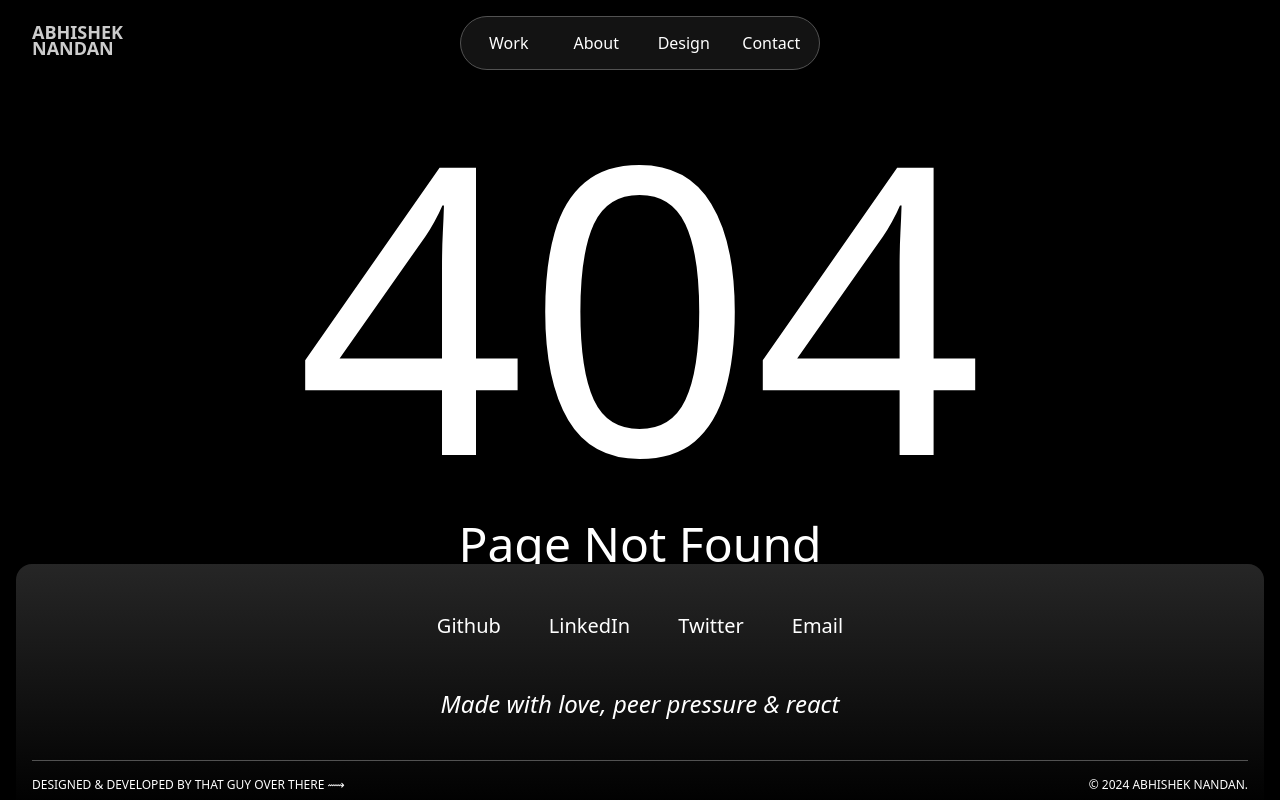
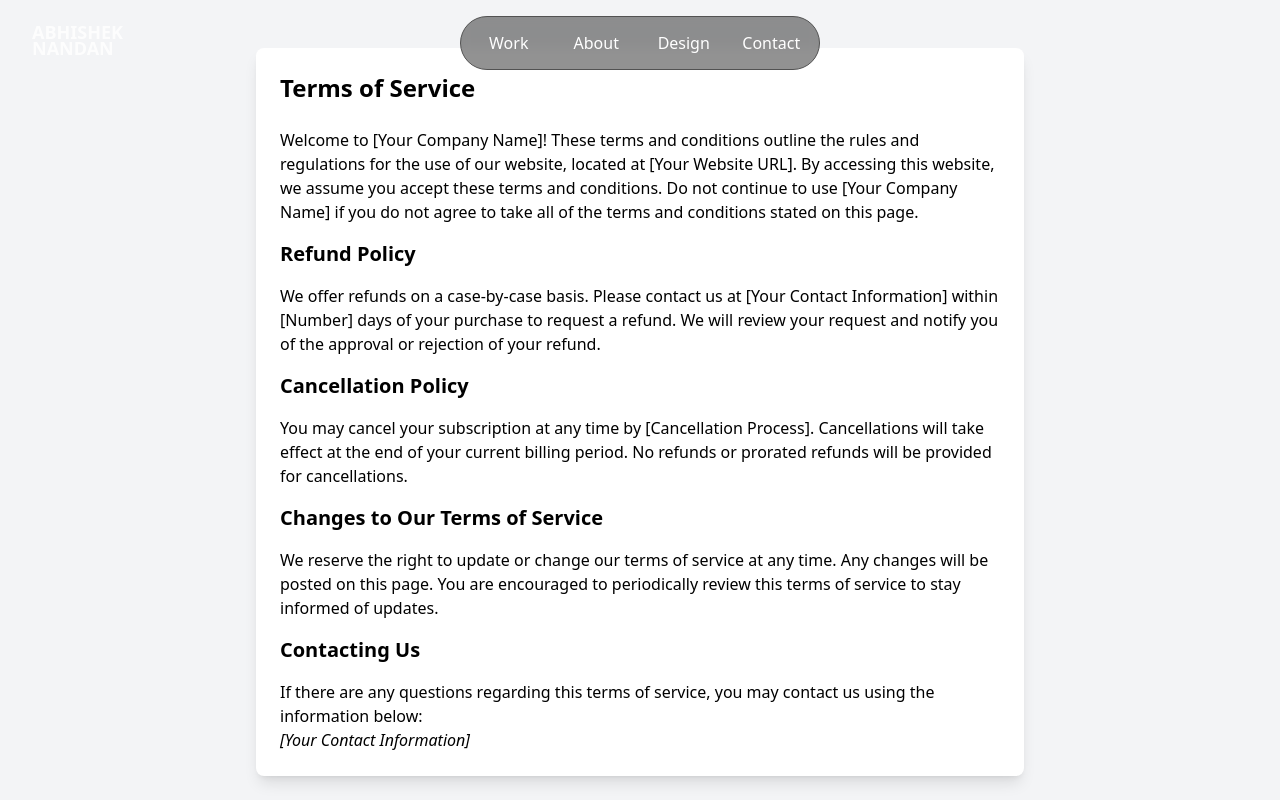
Before and after one commit to kronocodes/portfolio, a React (Vite) app: page /terms-of-service in a window 1280 px wide. Shown: the top 800 px of the page. Built offline with nearby package versions, Linux system fonts and the light colour scheme.

Commit message:
updation

```diff
--- /dev/null
+++ b/src/Components/Cancellation.jsx
@@ -0,0 +1,35 @@
+import React from 'react';
+
+const Cancellation = () => {
+  return (
+    <div className="bg-gray-100 min-h-screen py-12 px-4 sm:px-6 lg:px-8">
+      <div className="max-w-3xl mx-auto bg-white p-6 rounded-lg shadow-lg">
+        <h1 className="text-2xl font-bold mb-6">Cancellation & Refund Policy</h1>
+
+        <h2 className="text-xl font-bold mb-4">Cancellation Policy</h2>
+
+        <p className="mb-4">
+          You may cancel your subscription at any time by [Cancellation Process]. Cancellations will take effect at the end of your current billing period.
+          No refunds or prorated refunds will be provided for cancellations.
+        </p>
+
+        <h2 className="text-xl font-bold mb-4">Refund Policy</h2>
+
+        <p className="mb-4">
+          We offer refunds on a case-by-case basis. Please contact us at [Your Contact Information] within [Number] days of your purchase to request a refund.
+          We will review your request and notify you of the approval or rejection of your refund.
+        </p>
+
+        <h2 className="text-xl font-bold mb-4">Contacting Us</h2>
+
+        <p>
+          If there are any questions regarding this cancellation & refund policy, you may contact us using the information below:
+        </p>
+
+        <p className="italic">[Your Contact Information]</p>
+      </div>
+    </div>
+  );
+};
+
+export default Cancellation;
--- /dev/null
+++ b/src/Components/Privacy.jsx
@@ -0,0 +1,64 @@
+import React from 'react';
+
+const Privacy = () => {
+  return (
+    <div className="bg-gray-100 min-h-screen py-12 px-4 sm:px-6 lg:px-8">
+      <div className="max-w-3xl mx-auto bg-white p-6 rounded-lg shadow-lg">
+        <h1 className="text-2xl font-bold mb-6">Privacy Policy</h1>
+
+        <p className="mb-4">
+          [Your Company Name] is committed to protecting the privacy and security of your personal information.
+          This Privacy Policy explains how we collect, use, disclose, and safeguard your information when you visit our website
+          [Your Website URL] including any other media form, media channel, mobile website, or mobile application related or connected thereto (collectively, the "Site").
+          Please read this privacy policy carefully. If you do not agree with the terms of this privacy policy, please do not access the site.
+        </p>
+
+        <h2 className="text-xl font-bold mb-4">Information We Collect</h2>
+
+        <p className="mb-4">
+          We collect information from you when you visit our website, register an account, fill out a form, make a purchase, subscribe to our newsletter,
+          respond to a survey, or otherwise interact with us. The types of information we collect may include your name, email address, mailing address,
+          phone number, billing information, and any other information you choose to provide.
+        </p>
+
+        <h2 className="text-xl font-bold mb-4">How We Use Your Information</h2>
+
+        <p className="mb-4">
+          We may use the information we collect from you to personalize your experience, improve our website, process transactions, send periodic emails,
+          administer contests or promotions, respond to customer service requests, and other legitimate business purposes.
+        </p>
+
+        <h2 className="text-xl font-bold mb-4">How We Protect Your Information</h2>
+
+        <p className="mb-4">
+          We implement a variety of security measures to maintain the safety of your personal information when you place an order or enter, submit,
+          or access your personal information.
+        </p>
+
+        <h2 className="text-xl font-bold mb-4">Third-Party Links</h2>
+
+        <p className="mb-4">
+          Occasionally, at our discretion, we may include or offer third-party products or services on our website. These third-party sites have separate
+          and independent privacy policies. We, therefore, have no responsibility or liability for the content and activities of these linked sites.
+        </p>
+
+        <h2 className="text-xl font-bold mb-4">Changes to Our Privacy Policy</h2>
+
+        <p className="mb-4">
+          We reserve the right to update or change our privacy policy at any time. Any changes will be posted on this page. You are encouraged to
+          periodically review this privacy policy to stay informed of updates.
+        </p>
+
+        <h2 className="text-xl font-bold mb-4">Contacting Us</h2>
+
+        <p>
+          If there are any questions regarding this privacy policy, you may contact us using the information below:
+        </p>
+
+        <p className="italic">[Your Contact Information]</p>
+      </div>
+    </div>
+  );
+};
+
+export default Privacy;
--- /dev/null
+++ b/src/Components/Support.jsx
@@ -0,0 +1,34 @@
+import React from 'react';
+
+const Support = () => {
+  return (
+    <div className="bg-gray-100 min-h-screen py-12 px-4 sm:px-6 lg:px-8">
+      <div className="max-w-3xl mx-auto bg-white p-6 rounded-lg shadow-lg">
+        <h1 className="text-2xl font-bold mb-6">Customer Support</h1>
+
+        <p className="mb-4">
+          For any inquiries or assistance, please feel free to reach out to our customer support team. You can contact us using the information provided below:
+        </p>
+
+        <h2 className="text-xl font-bold mb-4">Contact Information</h2>
+
+        <p className="mb-2"><strong>Registered Company Address:</strong></p>
+        <p className="mb-4">[Your Company Address in India]</p>
+
+        <p className="mb-2"><strong>Domestic Telephone Number:</strong></p>
+        <p className="mb-4">[Your Domestic Telephone Number in India]</p>
+
+        <h2 className="text-xl font-bold mb-4">Contact Us</h2>
+
+        <p>
+          If you have any questions or need further assistance, please don't hesitate to contact us via email or phone:
+        </p>
+
+        <p className="mb-2"><strong>Email:</strong> [Your Email Address]</p>
+        <p className="mb-2"><strong>Phone:</strong> [Your Phone Number]</p>
+      </div>
+    </div>
+  );
+};
+
+export default Support;
--- /dev/null
+++ b/src/Components/Tos.jsx
@@ -0,0 +1,48 @@
+import React from 'react';
+
+const Tos = () => {
+  return (
+    <div className="bg-gray-100 min-h-screen py-12 px-4 sm:px-6 lg:px-8">
+      <div className="max-w-3xl mx-auto bg-white p-6 rounded-lg shadow-lg">
+        <h1 className="text-2xl font-bold mb-6">Terms of Service</h1>
+
+        <p className="mb-4">
+          Welcome to [Your Company Name]! These terms and conditions outline the rules and regulations for the use of our website, located at [Your Website URL].
+          By accessing this website, we assume you accept these terms and conditions. Do not continue to use [Your Company Name] if you do not agree to take all
+          of the terms and conditions stated on this page.
+        </p>
+
+        <h2 className="text-xl font-bold mb-4">Refund Policy</h2>
+
+        <p className="mb-4">
+          We offer refunds on a case-by-case basis. Please contact us at [Your Contact Information] within [Number] days of your purchase to request a refund.
+          We will review your request and notify you of the approval or rejection of your refund.
+        </p>
+
+        <h2 className="text-xl font-bold mb-4">Cancellation Policy</h2>
+
+        <p className="mb-4">
+          You may cancel your subscription at any time by [Cancellation Process]. Cancellations will take effect at the end of your current billing period.
+          No refunds or prorated refunds will be provided for cancellations.
+        </p>
+
+        <h2 className="text-xl font-bold mb-4">Changes to Our Terms of Service</h2>
+
+        <p className="mb-4">
+          We reserve the right to update or change our terms of service at any time. Any changes will be posted on this page. You are encouraged to periodically
+          review this terms of service to stay informed of updates.
+        </p>
+
+        <h2 className="text-xl font-bold mb-4">Contacting Us</h2>
+
+        <p>
+          If there are any questions regarding this terms of service, you may contact us using the information below:
+        </p>
+
+        <p className="italic">[Your Contact Information]</p>
+      </div>
+    </div>
+  );
+};
+
+export default Tos;
```
Also changed, not shown: src/main.jsx (+20 -0 lines), src/assets/1710471263647FgYviGSg0903JsD9.png (added).
